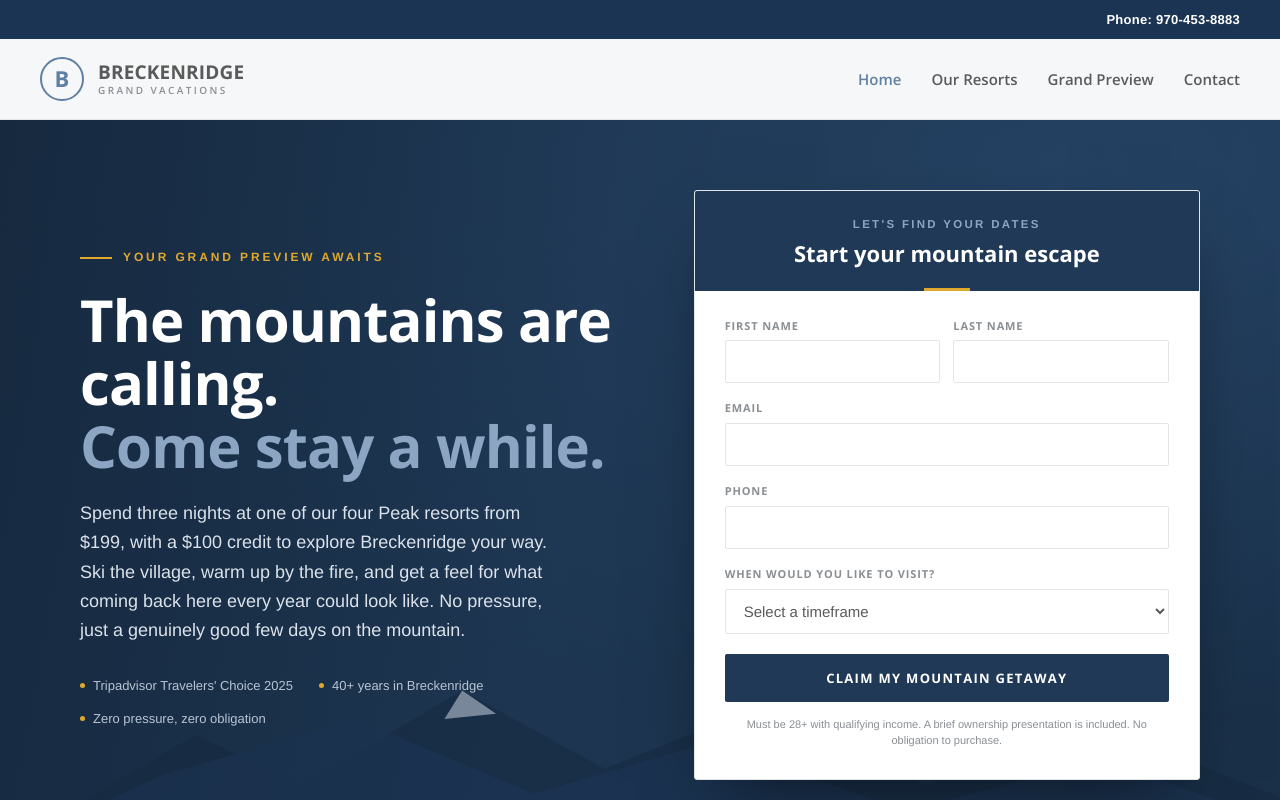
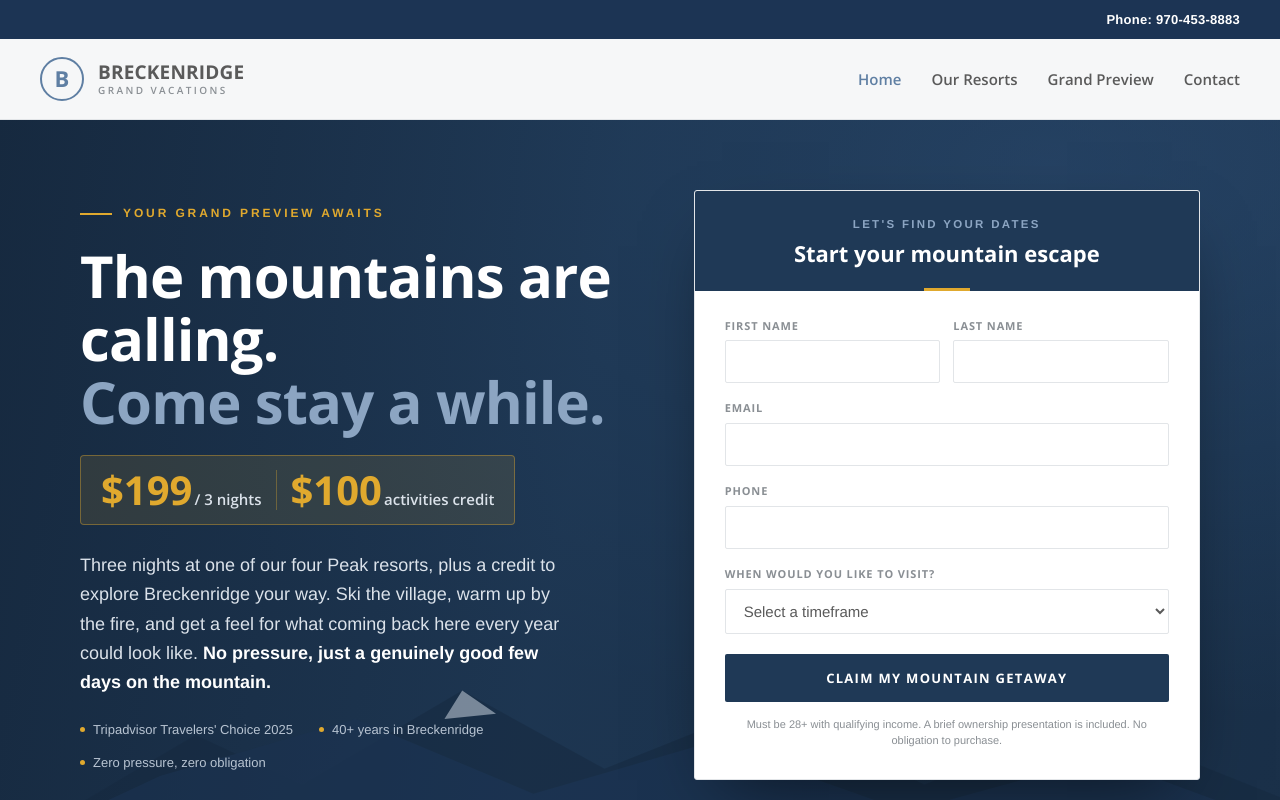
Before and after one commit to nxtwaveresearch/Greg-Bafitis-Portfolio, a plain HTML site: page index.html in a window 1280 px wide. Shown: the top 800 px of the page. Drawn offline with nearby package versions, Linux system fonts and the light colour scheme.

Commit message:
index.html

```diff
--- a/index.html
+++ b/index.html
@@ -58,7 +58,12 @@
   .hero-copy .kicker::before{content:"";width:32px;height:2px;background:var(--gold)}
   .hero-copy h1{color:#fff;font-weight:700;font-size:clamp(38px,5.2vw,58px);line-height:1.08;letter-spacing:-.015em;margin-bottom:22px;text-transform:none}
   .hero-copy h1 em{font-style:normal;color:var(--slate-lt)}
-  .hero-copy p{color:#dbe2ea;font-size:clamp(16px,1.5vw,18px);max-width:490px;margin-bottom:30px}
+  .hero-copy p{color:#dbe2ea;font-size:clamp(16px,1.5vw,18px);max-width:490px;margin-bottom:22px}
+  .hero-copy p .pop{color:#fff;font-weight:600}
+  .offer-badge{display:inline-flex;align-items:baseline;gap:14px;margin-bottom:26px;padding:14px 20px;background:rgba(224,169,46,.12);border:1px solid rgba(224,169,46,.4);border-radius:4px}
+  .offer-badge .amt{font-family:'Open Sans',sans-serif;font-weight:700;color:var(--gold);font-size:clamp(30px,3.6vw,40px);line-height:1}
+  .offer-badge .amt small{font-size:15px;font-weight:600;color:#dbe2ea;margin-left:2px}
+  .offer-badge .divide{width:1px;align-self:stretch;background:rgba(224,169,46,.35)}
   .hero-trust{display:flex;flex-wrap:wrap;gap:12px 26px;color:#b8c4d2;font-size:13px}
   .hero-trust span{display:flex;align-items:center;gap:8px}
   .hero-trust .dot{width:5px;height:5px;border-radius:50%;background:var(--gold);flex:none}
@@ -171,7 +176,12 @@
       <div class="hero-copy">
         <span class="kicker">Your Grand Preview Awaits</span>
         <h1>The mountains are calling.<br><em>Come stay a while.</em></h1>
-        <p>Spend three nights at one of our four Peak resorts from $199, with a $100 credit to explore Breckenridge your way. Ski the village, warm up by the fire, and get a feel for what coming back here every year could look like. No pressure, just a genuinely good few days on the mountain.</p>
+        <div class="offer-badge">
+          <div class="amt">$199<small>/ 3 nights</small></div>
+          <div class="divide"></div>
+          <div class="amt">$100<small>activities credit</small></div>
+        </div>
+        <p>Three nights at one of our four Peak resorts, plus a credit to explore Breckenridge your way. Ski the village, warm up by the fire, and get a feel for what coming back here every year could look like. <span class="pop">No pressure, just a genuinely good few days on the mountain.</span></p>
         <div class="hero-trust">
           <span><span class="dot"></span> Tripadvisor Travelers' Choice 2025</span>
           <span><span class="dot"></span> 40+ years in Breckenridge</span>
```
